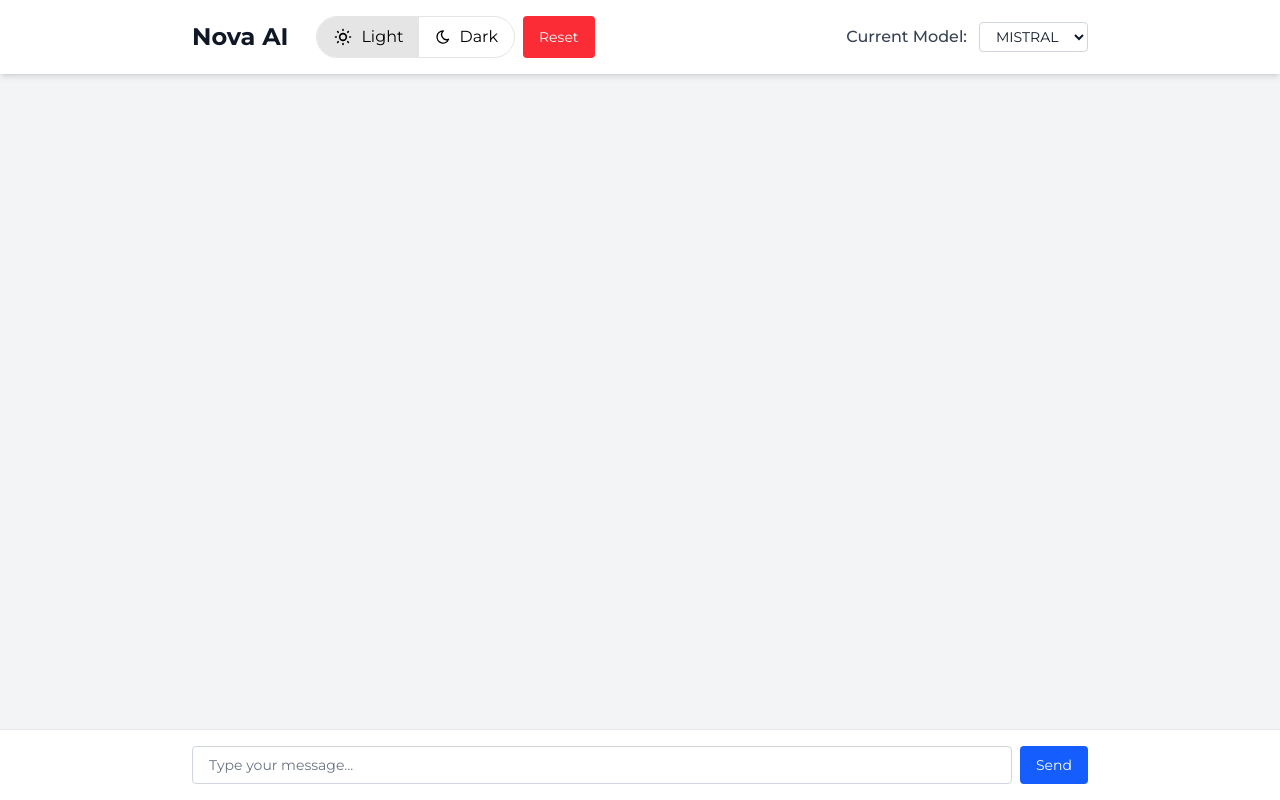
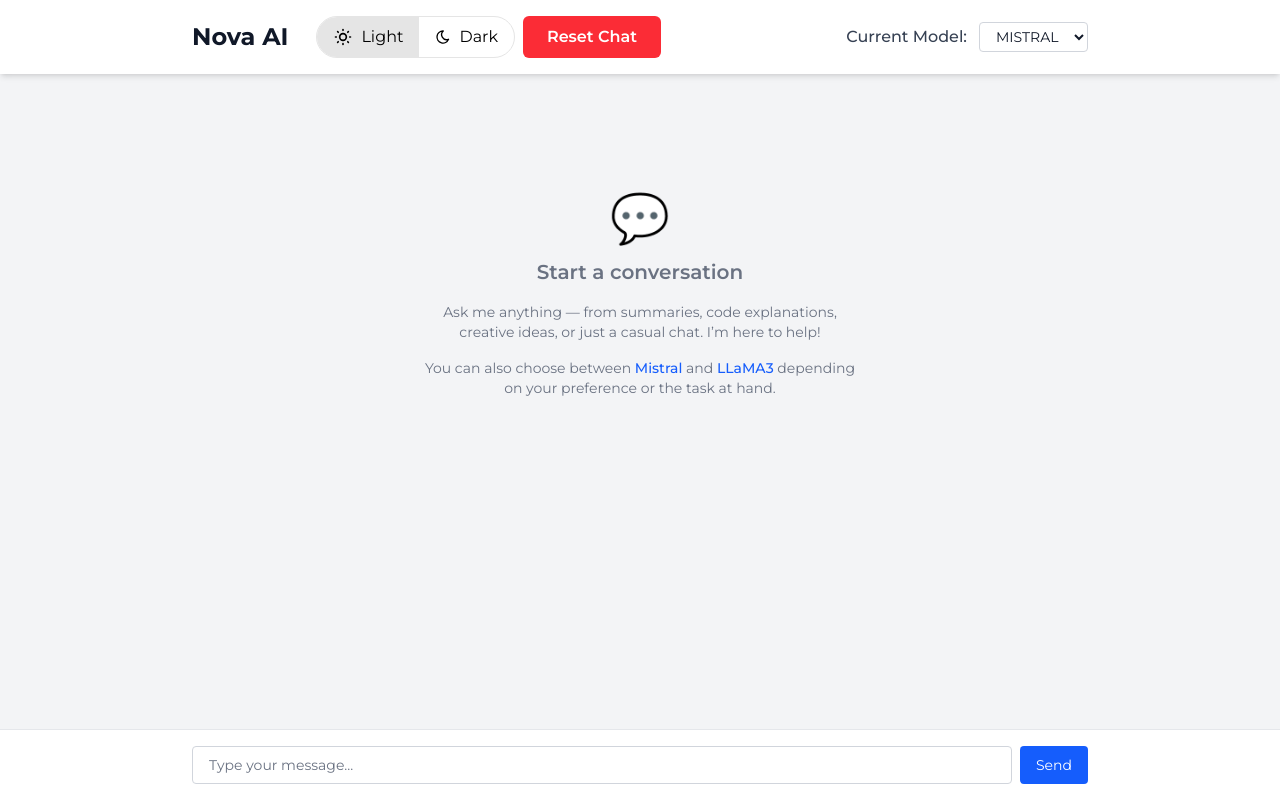
Before and after one commit to ssunchu10/llm-chat-app, a Next.js app: page / in a window 1280 px wide. Built offline with nearby package versions, Linux system fonts and the light colour scheme.

Commit message:
Implemented Hover effect and minor ss changes

```diff
--- a/app/components/ChatHeader.tsx
+++ b/app/components/ChatHeader.tsx
@@ -16,9 +16,9 @@ export default function ChatHeader({ resetChat }: ChatHeaderProps) {
         <ThemeSwitch />
         <button
           onClick={resetChat}
-          className="text-sm bg-red-500 text-white px-4 py-1 rounded hover:bg-red-600"
+          className="px-6 py-2 rounded-md text-base font-semibold text-white bg-red-500 hover:bg-red-600 hover:shadow-sm hover:scale-[1.03] transition-all duration-200 ease-in-out focus:outline-none focus:ring-2 focus:ring-red-300 dark:focus:ring-red-600"
         >
-          Reset
+          Reset Chat
         </button>
       </div>
     </div>
--- a/app/components/HomePage.tsx
+++ b/app/components/HomePage.tsx
@@ -30,9 +30,37 @@ const HomePage: React.FC = () => {
 
       <main className="flex-1 overflow-y-auto px-4 py-6 pb-32">
         <div className="max-w-4xl mx-auto space-y-3">
-          {messages.map((msg, i) => (
-            <ChatMessage key={i} message={msg} />
-          ))}
+          {messages.length === 0 ? (
+            <div
+              className="flex flex-col items-center justify-center text-center text-gray-500 dark:text-gray-400 mt-24 animate-fade-in space-y-4"
+              title=""
+              onCopy={(e) => e.preventDefault()}
+            >
+              <span className="text-5xl select-none">💬</span>
+
+              <p className="text-xl font-semibold">Start a conversation</p>
+
+              <p className="max-w-md text-sm">
+                Ask me anything — from summaries, code explanations, creative
+                ideas, or just a casual chat. I’m here to help!
+              </p>
+
+              <p className="max-w-md text-sm">
+                You can also choose between{" "}
+                <span className="font-medium text-blue-600 dark:text-blue-400">
+                  Mistral
+                </span>{" "}
+                and{" "}
+                <span className="font-medium text-blue-600 dark:text-blue-400">
+                  LLaMA3
+                </span>{" "}
+                depending on your preference or the task at hand.
+              </p>
+            </div>
+          ) : (
+            messages.map((msg, i) => <ChatMessage key={i} message={msg} />)
+          )}
+
           <div ref={bottomRef} />
         </div>
       </main>
--- a/app/components/ThemeSwitch.tsx
+++ b/app/components/ThemeSwitch.tsx
@@ -70,14 +70,17 @@ const ThemeSwitch: React.FC = () => {
         {SWITCH_DATA.map((data) => (
           <button
           key={data.value}
-            className={`flex items-center gap-2 px-4 py-2 text-black dark:text-white ${
-              theme === data.value ? "bg-neutral-200 dark:bg-neutral-700" : ""
-            }`}
+          title={data.name + " mode"}
+          className={`flex items-center gap-2 px-4 py-2 text-black dark:text-white transition-all duration-200 ease-in-out hover:bg-neutral-100 dark:hover:bg-neutral-800 hover:scale-105
+            ${theme === data.value
+              ? "bg-neutral-200 dark:bg-neutral-700"
+              : ""}`}
           onClick={() => dispatch(setTheme(data.value))}
         >
           {data.iconSvg}
           <h3 className="hidden sm:block">{data.name}</h3>
         </button>
+
         ))}
       </div>
     </div>
--- a/app/globals.css
+++ b/app/globals.css
@@ -5,3 +5,21 @@
 body {
     font-family: var(--font-montserrat), sans-serif !important;
 }
+
+
+@layer utilities {
+    .animate-fade-in {
+      animation: fadeIn 0.6s ease-out forwards;
+    }
+
+    @keyframes fadeIn {
+      from {
+        opacity: 0;
+        transform: translateY(10px);
+      }
+      to {
+        opacity: 1;
+        transform: translateY(0);
+      }
+    }
+  }
```
Lines whose indentation alone changed are shown as unchanged.
